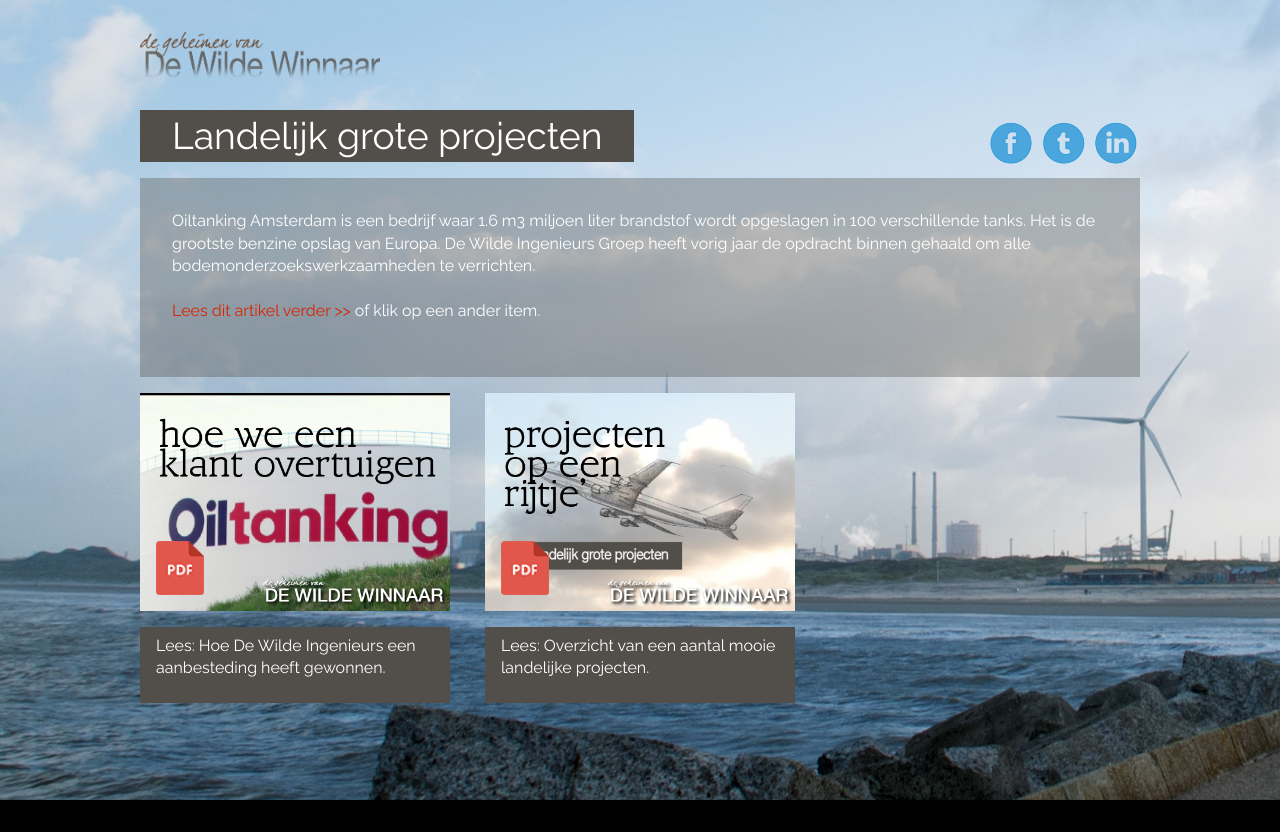
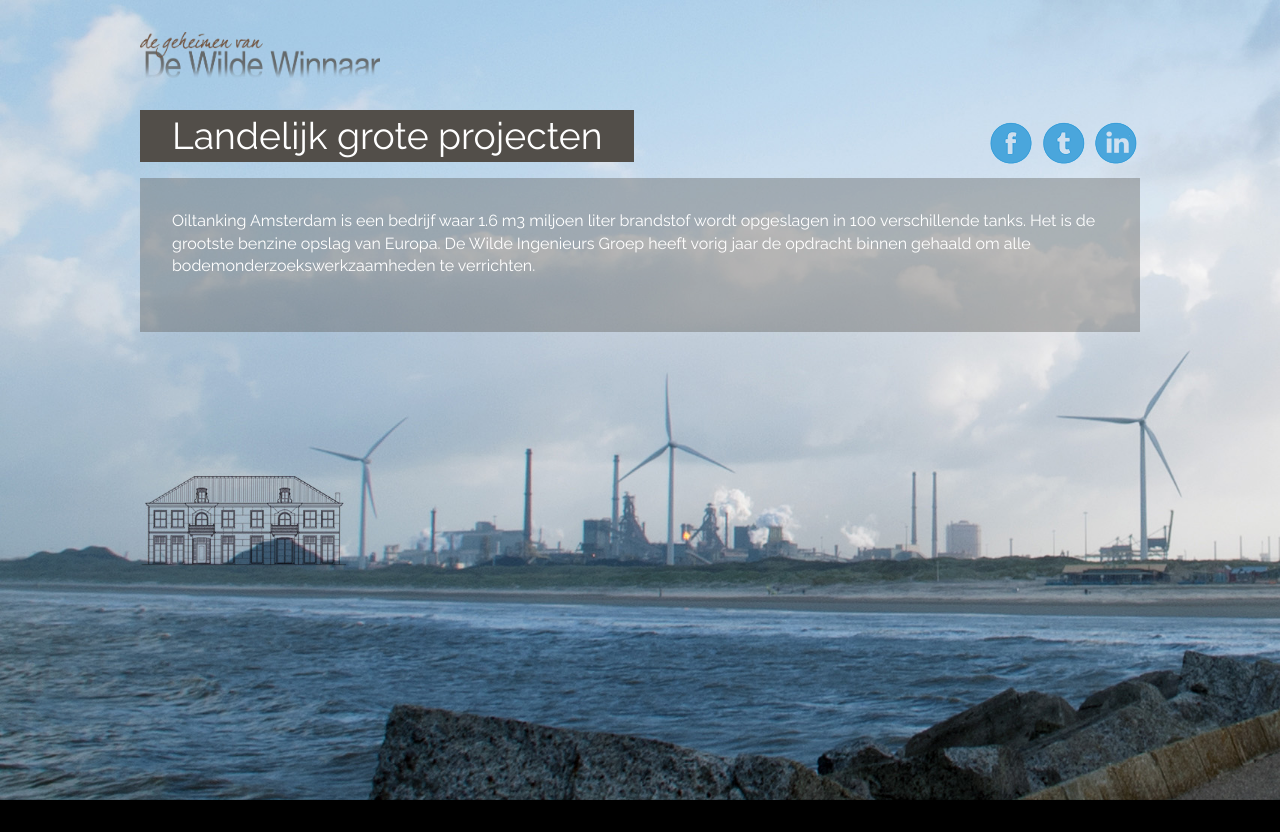
Before and after one commit to slipperydippery/wildewinnaar, a PHP site: page /landelijk.php in a window 1280 px wide. Run offline with PHP 8.4, Linux system fonts and the light colour scheme; some libraries are stand-ins or nearby versions.

Commit message:
six new pdfs, remove 3 old ones

```diff
--- a/factsheetsponsoractiviteiten.php
+++ b/factsheetsponsoractiviteiten.php
@@ -5,7 +5,7 @@
 	</div>
 	<div class="wrapper">
 		<div class="content content--pdf">
-			<object data='pdf/factsheet%20-%20sponsoractiviteiten.pdf#toolbar=1'
+			<object data='pdf/sponsorprojecten.pdf#toolbar=1'
 	        type='application/pdf'
 	        width='100%'
 	        height='100%'>
--- a/factsheetverleden.php
+++ b/factsheetverleden.php
@@ -5,7 +5,7 @@
 	</div>
 	<div class="wrapper">
 		<div class="content content--pdf">
-			<object data='pdf/factsheet%20-%20verleden.pdf#toolbar=1'
+			<object data='pdf/overzicht_restauratieprojecten.pdf#toolbar=1'
 	        type='application/pdf'
 	        width='100%'
 	        height='100%'>
--- a/landelijk.php
+++ b/landelijk.php
@@ -17,31 +17,11 @@
 			</div>
 			<div class="content--body">
 				<p>Oiltanking Amsterdam is een bedrijf waar 1.6 m3 miljoen liter brandstof wordt opgeslagen in 100 verschillende tanks. Het is de grootste benzine opslag van Europa. De Wilde Ingenieurs Groep heeft vorig jaar de opdracht binnen gehaald om alle bodemonderzoekswerkzaamheden te verrichten.</p>
-				<p><a href="projectsheetoiltanking.php">Lees dit artikel verder >></a> of klik op een ander item.</p>
+
 			</div>
 			<div class="content--links">
-				<a href="projectsheetoiltanking.php" class="linkblock" >
-					<div>
-						<div class="linkblock--visual">
-							<img src="img/landelijkdebeste.png" alt=""/>
-							<img src="img/pdf_read.png" alt="" class="linkblock--icon linkblock--icon--document">
-						</div>
-						<div class="linkblock--description">
-							Lees: Hoe De Wilde Ingenieurs een aanbesteding heeft gewonnen.
-						</div>
-					</div>
-				</a>
-				<a href="landelijkopeenrijtje.php" class="linkblock" >
-					<div >
-						<div class="linkblock--visual">
-							<img src="img/landelijkprojecten.png" alt=""/>
-							<img src="img/pdf_read.png" alt="" class="linkblock--icon linkblock--icon--document">
-						</div>
-						<div class="linkblock--description">
-							Lees: Overzicht van een aantal mooie landelijke projecten.
-						</div>
-					</div>
-				</a>
+				<div class="linkblock"></div>
+				<div class="linkblock"></div>
 				<div class="linkblock"></div>
 			</div>
 
--- a/projectsheetdeboerderij.php
+++ b/projectsheetdeboerderij.php
@@ -5,7 +5,7 @@
 	</div>
 	<div class="wrapper">
 		<div class="content content--pdf">
-			<object data='pdf/projectsheet%20verleden%20De%20Boerderij%20V1.pdf#toolbar=1'
+			<object data='pdf/projectsheet_de_boerderij.pdf#toolbar=1'
 	        type='application/pdf'
 	        width='100%'
 	        height='100%'>
--- a/verledenalsbron.php
+++ b/verledenalsbron.php
@@ -5,7 +5,7 @@
 	</div>
 	<div class="wrapper">
 		<div class="content content--pdf">
-			<object data='pdf/interview%20verleden%20bron%20succes%20V1.pdf#toolbar=1'
+			<object data='pdf/verleden_als_bron_voor_succes.pdf#toolbar=1'
 	        type='application/pdf'
 	        width='1000'
 	        height='800'>
```
Also changed, not shown: geheimen.php (+2 -11 lines), 10 other files.
